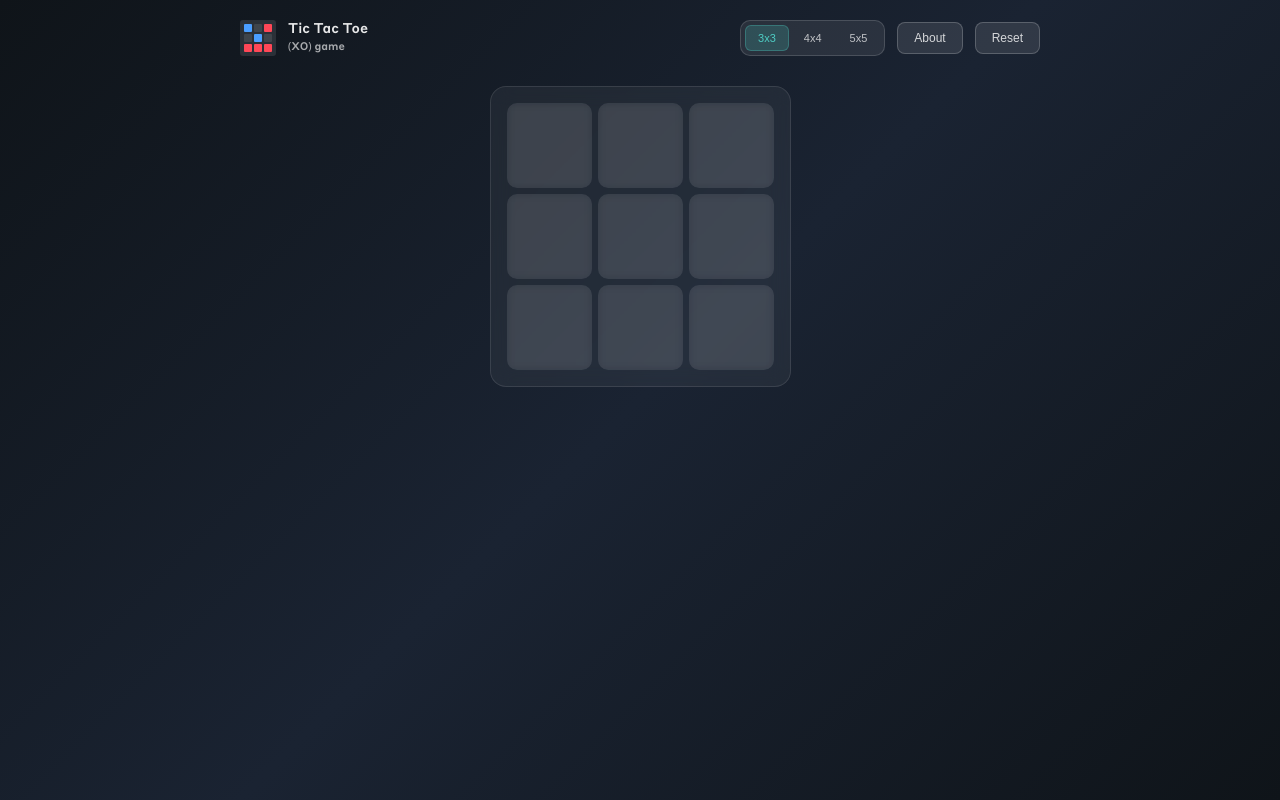
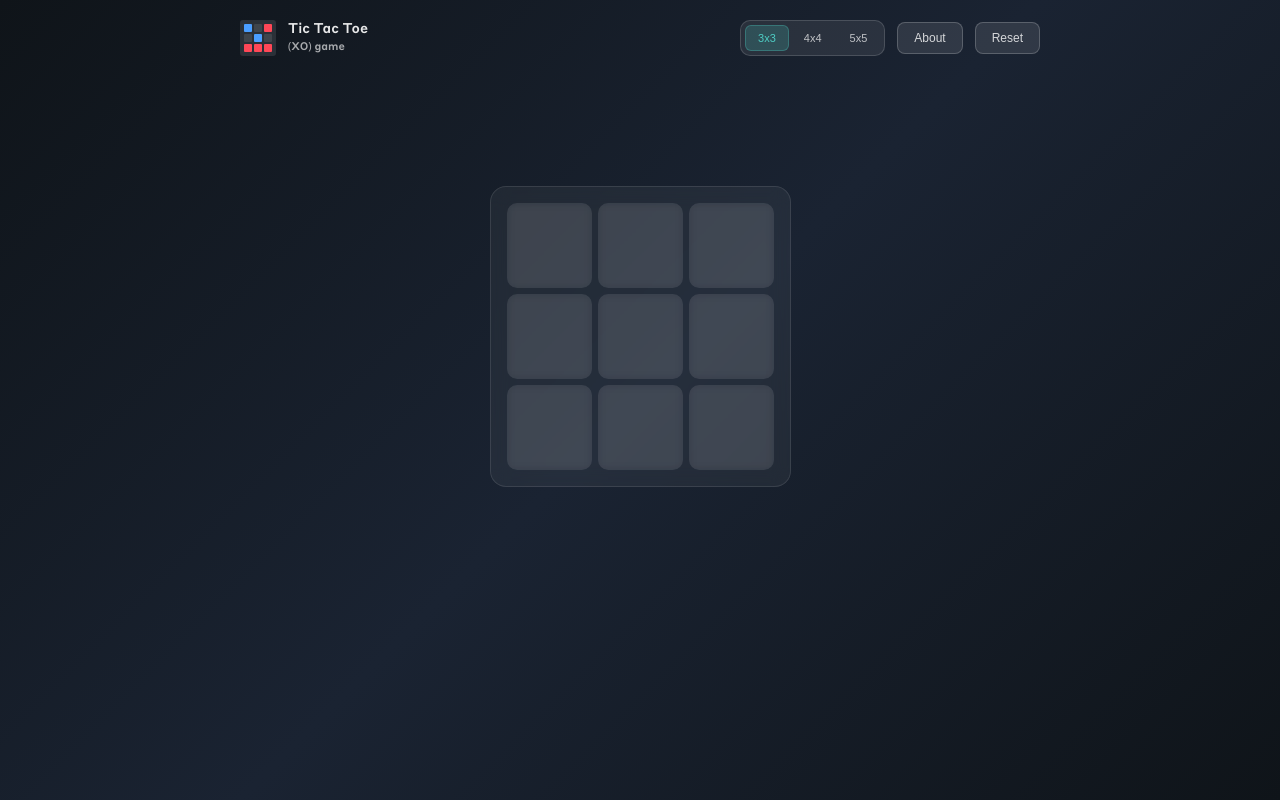
Before and after one commit to mahmoudalnkeeb/tic-tac-toe-multiplayer, a Next.js app: page / in a window 1280 px wide. Built offline with nearby package versions, Linux system fonts and the light colour scheme.

Commit message:
style(XOBoard): add temporary margin-top

```diff
--- a/src/components/XOGame/XOBoard/XOBoard.module.scss
+++ b/src/components/XOGame/XOBoard/XOBoard.module.scss
@@ -6,4 +6,5 @@
   border-radius: 16px;
   border: 1px solid rgba(255, 255, 255, 0.1);
   backdrop-filter: blur(10px);
+  margin-top: 100px; // temporary margin
 }
```
